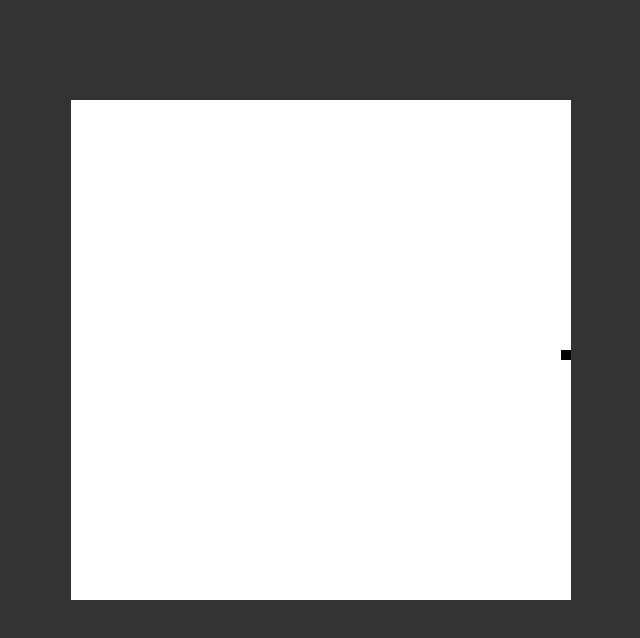
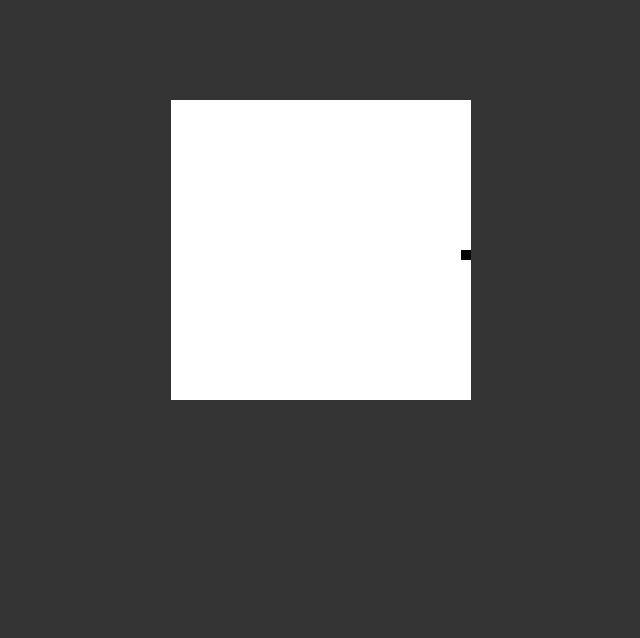
Before and after one commit to olishmollie/shnake, a plain HTML site: page serpent.html in a window 1280 px wide. Shown: the whole page, without its empty margins (319-959 px from the left). Drawn offline with Linux system fonts and the light colour scheme.

Commit message:
Shrink canvas to 300 x 300

```diff
--- a/serpent.html
+++ b/serpent.html
@@ -6,7 +6,7 @@
 </head>
 <body>
   <main>
-    <canvas id="snakeCanvas" width="500" height="500">
+    <canvas id="snakeCanvas" width="300" height="300">
     </canvas>
   </main>
   <script src="serpent.js"></script>
```
